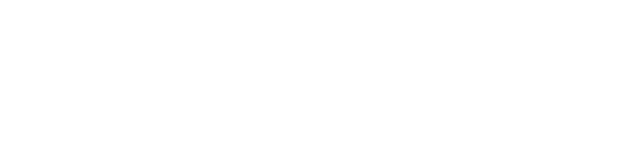
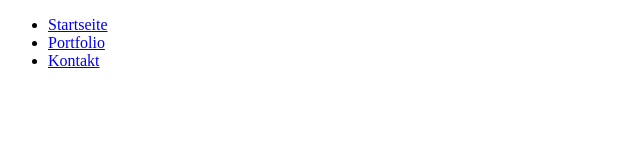
Before and after one commit to baohannguyen/GIS-SoSe-2021, a plain HTML site: page Aufgabe1.2/index.html in a window 1280 px wide. Shown: the whole page, without its empty margins (0-640 px from the left). Drawn offline with Linux system fonts and the light colour scheme.

Commit message:
Aufgabe1.2
Navigation erstellt

```diff
--- a/Aufgabe1.2/index.html
+++ b/Aufgabe1.2/index.html
@@ -7,6 +7,18 @@
     <title>Portfolio</title>
 </head>
 <body>
+    <header>
+        <nav>
+            <ul>
+                <li><a href="#">Startseite</a></li>
+                <li><a href="#">Portfolio</a></li>
+                <li><a href="#">Kontakt</a></li>
+            </ul>
+        </nav>
+    </header>
+    <main>
+
+    </main>
 
 </body>
 </html>
```
Also changed, not shown: Aufgabe1.2/steckbrief.html (+1 -1 lines).
